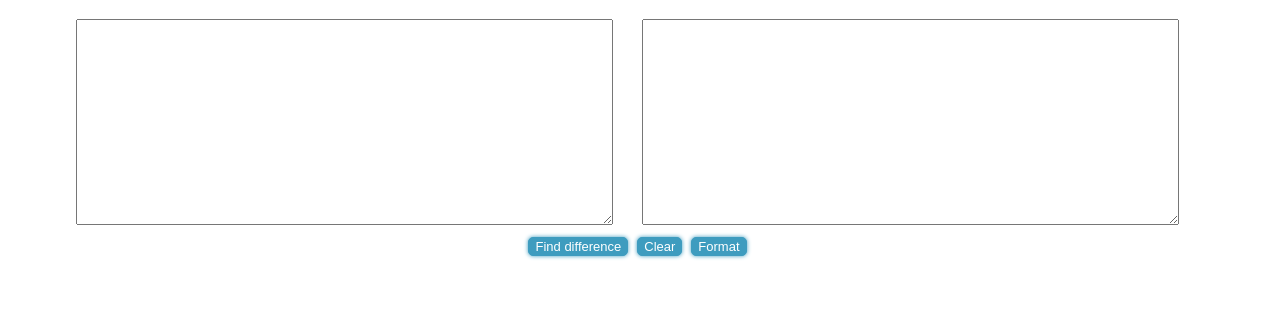
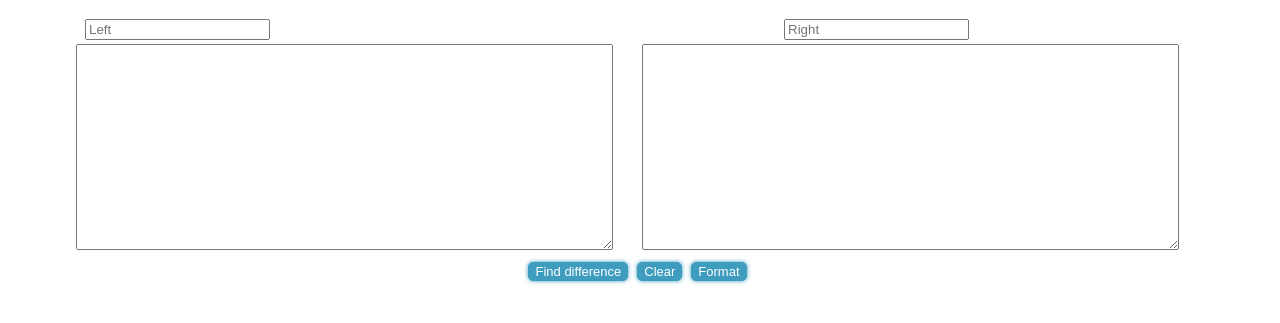
Before and after one commit to Manikandan-K/JsonDiff, a plain HTML site: page index.html in a window 1280 px wide. Shown: the part 61-384 px from the top of the page. Drawn offline with Linux system fonts and the light colour scheme.

Commit message:
[Preethi] Added two text fields for notes for json inputs

```diff
--- a/css/style.css
+++ b/css/style.css
@@ -2,7 +2,7 @@ ul {
     margin: 0;
 }
 
-body h1{
+body h1 {
     text-align: center;
 }
 
@@ -12,6 +12,22 @@ body h1{
 
 .error1, .error2 {
     width: 42%;
+}
+
+.labels {
+    padding-bottom: 4px;
+}
+
+#json1_label {
+    margin-left: 77px;
+}
+
+#json2_label {
+    margin-left: 510px;
+}
+
+.jsons {
+    text-align: center;
 }
 
 textarea {
@@ -29,6 +45,7 @@ textarea {
 
 .controls {
     padding: 8px;
+    text-align: center;
 }
 
 .btn {
@@ -61,11 +78,6 @@ textarea {
     float: right;
     margin-right: 7%;
 }
-
-.inputs div{
-	text-align: center;
-}
-
 
 .errors {
     color: red;
--- a/index.html
+++ b/index.html
@@ -22,7 +22,11 @@
 			<section class="error2"></section>
 		 </div>
 		<div class="inputs">
-			<div>
+            <div class="labels">
+               <input id="json1_label" type="text" placeholder="Left"/>
+               <input id="json2_label" type="text" placeholder="Right"/>
+            </div>
+			<div class ="jsons">
 				<textarea id = "json1" class="input"></textarea>
 				<textarea id = "json2" class="input"></textarea>
 			</div>
```
Lines whose indentation alone changed are shown as unchanged.
